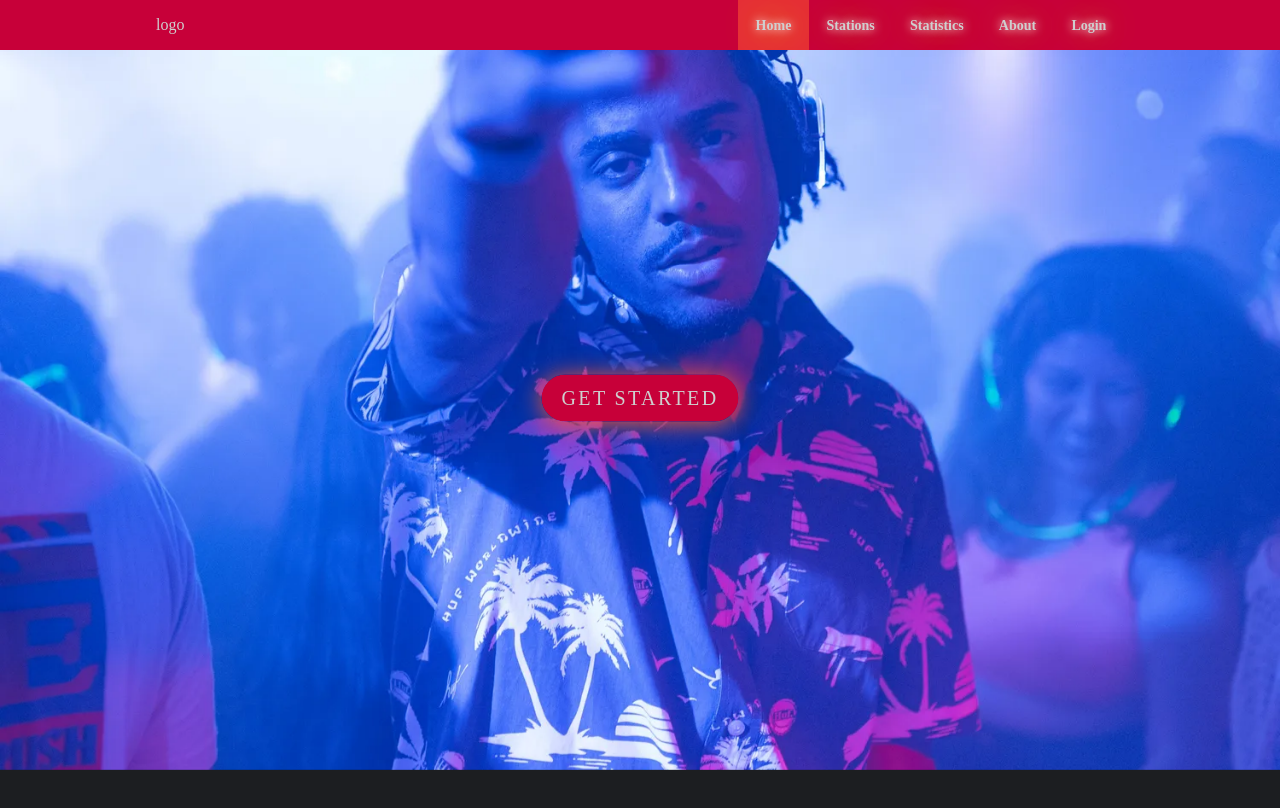
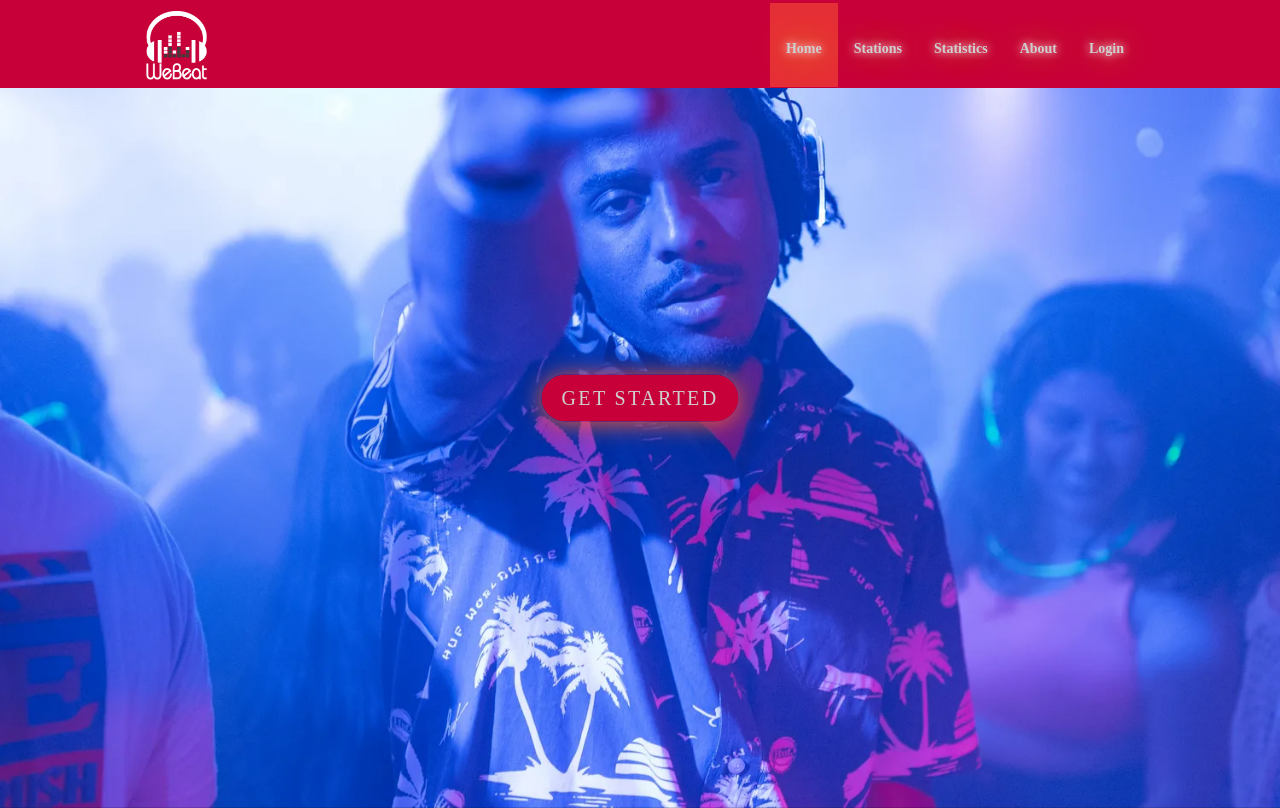
Before and after one commit to Itamar80/Webeat, a Vue app: page /stations/details/1 in a window 1280 px wide. Built offline with nearby package versions, Linux system fonts and the light colour scheme; a web font is replaced by a local one.

Commit message:
adding changes

```diff
--- a/src/App.vue
+++ b/src/App.vue
@@ -2,13 +2,16 @@
   <div id="app">
 <header class="header">
     <div class="main-header flex space-between align-center justify-center container">
-      <span class="logo">logo</span>
+      <span @click="$router.push('/')"
+ class="logo">
+        <img class="logo-img" src="./assets/logo.png" alt="">
+      </span>
       <nav>
-      <router-link class="nav-btn router-link" to="/">Home</router-link>
-      <router-link class="nav-btn router-link" to="/stations">Stations</router-link>
-      <router-link class="nav-btn router-link" to="/dashboard">Statistics</router-link>
-      <router-link class="nav-btn router-link" to="/about">About</router-link>
-      <router-link class="nav-btn router-link" to="/login">Login</router-link>
+      <router-link class="nav-btn router-link router-btn" to="/">Home</router-link>
+      <router-link class="nav-btn router-link router-btn" to="/stations">Stations</router-link>
+      <router-link class="nav-btn router-link router-btn" to="/dashboard">Statistics</router-link>
+      <router-link class="nav-btn router-link router-btn" to="/about">About</router-link>
+      <router-link class="nav-btn router-link router-btn" to="/login">Login</router-link>
       </nav>
     </div>
 </header>
--- a/src/components/filter-stations.vue
+++ b/src/components/filter-stations.vue
@@ -1,6 +1,6 @@
 <template>
   <div class="filter-stations">
-    <input @input="filterStations" type="text" placeholder="filter stations" v-model="filterBy.name">
+    <input class="filter-stations" @input="filterStations" type="text" placeholder="filter stations" v-model="filterBy.name">
   </div>
 </template>
 
--- a/src/components/youtube-song.vue
+++ b/src/components/youtube-song.vue
@@ -2,7 +2,7 @@
   <div class="youtube-song flex space-between align-center">
       <p>{{song.snippet.title}}</p>
       <img :src="song.snippet.thumbnails.default.url"/>
-      <button @click.stop="addSong(song)">+</button>
+      <button @click="addSong(song)">+</button>
     <!-- <pre>
         {{song}}
     </pre> -->
--- a/src/styles/scss/basics/_helpers.scss
+++ b/src/styles/scss/basics/_helpers.scss
@@ -123,6 +123,7 @@
 }
 
 .btn {
+    cursor: pointer;
     margin: 0.4rem;
     padding: 10px;
     background-color: $clr2;
--- a/src/styles/scss/components/_filter-stations.scss
+++ b/src/styles/scss/components/_filter-stations.scss
@@ -0,0 +1,8 @@
+.filter-stations {
+    padding: 5px;
+    margin: 0.7rem;
+    color: #555555;
+    border: none;
+    outline: none;
+    border-radius: 0.2rem;
+}
--- a/src/styles/scss/components/main-header.scss
+++ b/src/styles/scss/components/main-header.scss
@@ -1,4 +1,11 @@
 .header {
+    .main-header {
+        .logo-img {
+            cursor: pointer;
+            width: 75px;
+            height: 70px;
+        }
+    }
     .router-link-exact-active {
         color: white;
         transition: .3s;
@@ -7,12 +14,15 @@
     }
     background-color: $clr4;
     .main-header {
-        padding: 1rem;
+        padding: .7rem 0 .2rem 0;
+        .logo-link {
+            text-decoration: none;
+        }
         .nav-btn {
             font-size: rem(14px);
             color: $clr7;
             text-shadow: 0 0 10px #fff, 0 0 30px $clr6, ;
-            padding: 1.1rem;
+            padding: 2.4rem 1rem 1.9rem 1rem;
             &:hover {
                 color: white;
                 transition: .3s;
--- a/src/styles/scss/views/station-edit.scss
+++ b/src/styles/scss/views/station-edit.scss
@@ -8,7 +8,18 @@
         border-radius: 0.2rem;
     }
     .submit-btn {
+        cursor: pointer;
+        position: absolute;
+        left: 50%;
+        bottom: 20%;
         padding: 20px;
+        background-color: $clr4;
+        &:hover {
+            background-color: $clr5;
+        }
+    }
+    .form-songs-container {
+        margin-top: 2.5rem;
     }
 }
 
--- a/src/views/station-edit.vue
+++ b/src/views/station-edit.vue
@@ -3,14 +3,15 @@
     <h1>This is the station edit page</h1>
     <div class="form-songs-container space-between flex">
       <section class="station-form">
-        <form @submit="addStation" class="flex col align-center">
-          Station name:
+        <form @submit="addStation" class="flex col flex-start">
+         <label > Station name:
           <input
             type="text"
             placeholder="Enter the station name"
             v-model="station.name"
             ref="name"
           />
+          </label>
           <img width="200" :src="img" />
           <label>
             Station Image:
@@ -20,6 +21,8 @@
           <input type="text" placeholder="Enter the station tags" v-model="tagToAdd" />
           {{station.tags}}-->
           <div>
+            <label for="">
+            Add tags:
             <el-tag
               class="tag"
               :key="tag"
@@ -34,15 +37,17 @@
               v-model="inputValue"
               ref="saveTagInput"
               size="mini"
+              @keydown.enter.stop
               @keyup.enter.native="handleInputConfirm"
               @blur="handleInputConfirm"
             ></el-input>
             <el-button v-else class="button-new-tag" size="small" @click="showInput">+ New Tag</el-button>
+            </label>
           </div>
 
           <!-- <button class="btn edit-sub-btn" @click.prevent="addTag">Add tag</button> -->
           <h3>Add song:</h3>Search songs:
-          <input type="text" v-model="songToFind" />
+          <input type="text"  v-model="songToFind" />
           <button class="btn edit-sub-btn" @click.prevent="searchSongs">Search songs</button>
           <button class="btn submit-btn">Add station</button>
         </form>
@@ -85,7 +90,7 @@ export default {
       tagToAdd: "",
       img: "",
       songToFind: "",
-      dynamicTags: ["Tag 1", "Tag 2", "Tag 3"],
+      // dynamicTags: ["Tag 1", "Tag 2", "Tag 3"],
       inputVisible: false,
       inputValue: ""
     };
@@ -131,6 +136,7 @@ export default {
       this.station.songs.push(song);
       //  console.log(this.station)
       this.$store.dispatch({ type: "saveStation", station: this.station });
+      this.songToFind='';
       //  console.log(this.station.songs)
     },
     focusInput() {
@@ -156,7 +162,8 @@ export default {
   },
   components: {
     stationService,
-    youtubeSongs
+    youtubeSongs,
+    songListPrev
   }
 };
 </script>
```
Also changed, not shown: src/assets/logo.png (added).
